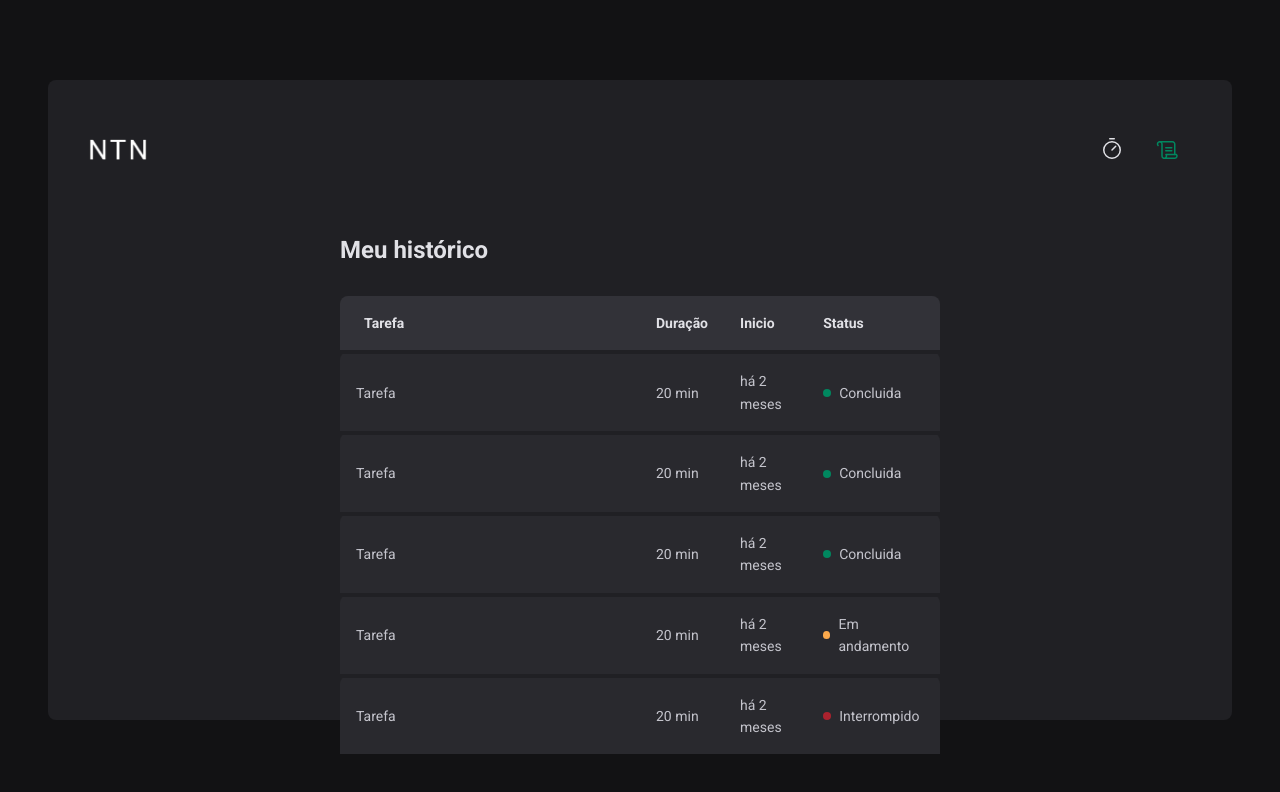
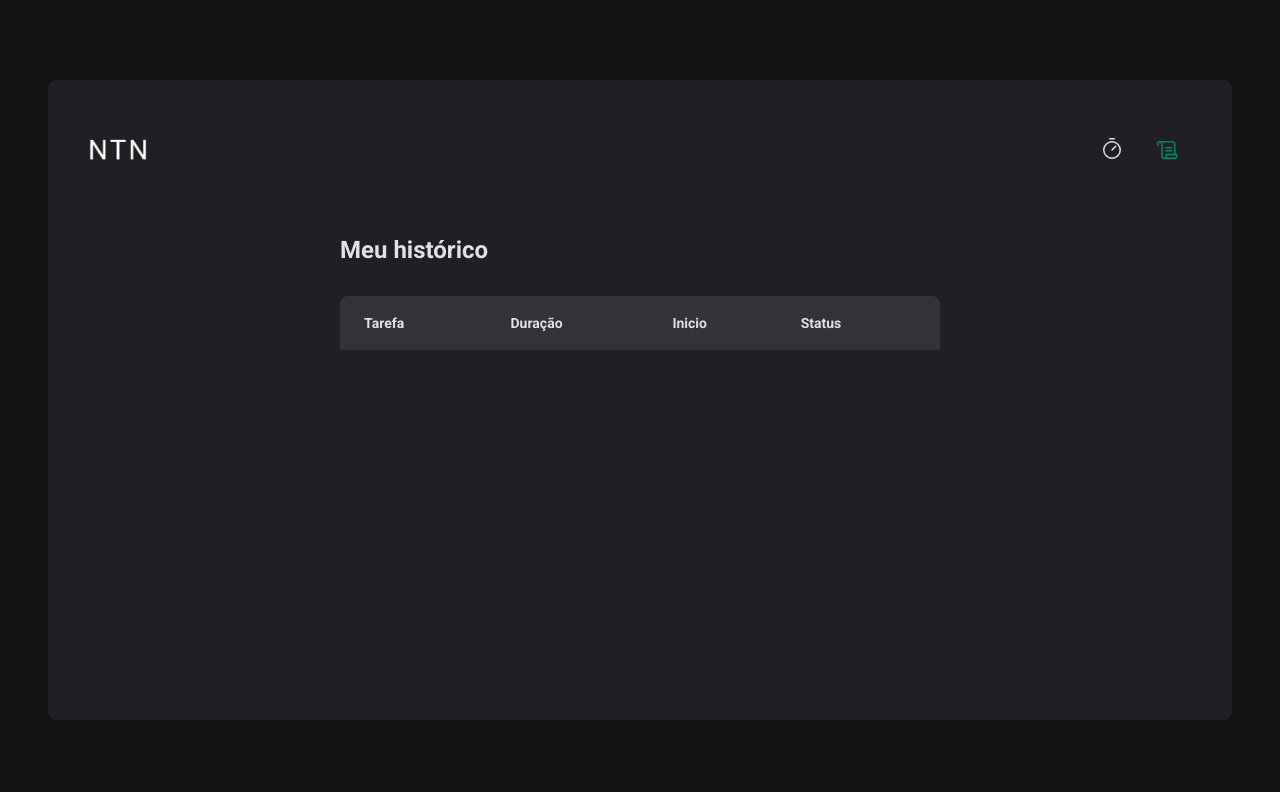
Before and after one commit to NatanRei/pomodoro-clock, a React (Vite) app: page /history in a window 1280 px wide. Shown: the top 792 px of the page. Built offline with nearby package versions, Linux system fonts and the light colour scheme.

Commit message:
feat: finalizando history Page

```diff
--- a/src/contexts/CyclesContext.tsx
+++ b/src/contexts/CyclesContext.tsx
@@ -23,7 +23,7 @@ interface CyclesContextType {
   setActiveCycleHowNull: () => void
   handleSetAmountSeccondsPassed: (seconds: number) => void
   handleInterruptActiveCycle: () => void
-  handleCreateNewCycle: (data: NewCycleFormData) => void
+  createNewCycle: (data: NewCycleFormData) => void
 }
 
 interface CycleContextProviderProps {
@@ -72,7 +72,7 @@ export function CyclesContextProvider({ children }: CycleContextProviderProps) {
     setActiveCycleHowNull()
   }
 
-  const handleCreateNewCycle = (data: NewCycleFormData) => {
+  const createNewCycle = (data: NewCycleFormData) => {
     const id: string = String(new Date().getTime())
 
     const newCycle: Cycle = {
@@ -85,7 +85,6 @@ export function CyclesContextProvider({ children }: CycleContextProviderProps) {
     setCycles((state) => [...state, newCycle])
     setActiveCycleId(id)
     setAmountSeccondsPassed(0)
-    // reset()
   }
 
   return (
@@ -98,7 +97,7 @@ export function CyclesContextProvider({ children }: CycleContextProviderProps) {
         amountSeccondsPassed,
         handleSetAmountSeccondsPassed,
         handleInterruptActiveCycle,
-        handleCreateNewCycle,
+        createNewCycle,
         cycles,
       }}
     >
--- a/src/pages/History/index.tsx
+++ b/src/pages/History/index.tsx
@@ -1,6 +1,12 @@
+import { formatDistanceToNow } from 'date-fns'
+import ptBR from 'date-fns/locale/pt-BR'
+import { useContext } from 'react'
+import { CyclesContext } from '../../contexts/CyclesContext'
 import { HistoryContainer, HistoryList, Status } from './styles'
 
 export function History() {
+  const { cycles } = useContext(CyclesContext)
+
   return (
     <HistoryContainer>
       <h1>Meu histórico</h1>
@@ -15,46 +21,27 @@ export function History() {
             </tr>
           </thead>
           <tbody>
-            <tr>
-              <td>Tarefa</td>
-              <td>20 min</td>
-              <td>há 2 meses</td>
-              <td>
-                <Status statusColor="green">Concluida</Status>
-              </td>
-            </tr>
-            <tr>
-              <td>Tarefa</td>
-              <td>20 min</td>
-              <td>há 2 meses</td>
-              <td>
-                <Status statusColor="green">Concluida</Status>
-              </td>
-            </tr>
-            <tr>
-              <td>Tarefa</td>
-              <td>20 min</td>
-              <td>há 2 meses</td>
-              <td>
-                <Status statusColor="green">Concluida</Status>
-              </td>
-            </tr>
-            <tr>
-              <td>Tarefa</td>
-              <td>20 min</td>
-              <td>há 2 meses</td>
-              <td>
-                <Status statusColor="yellow">Em andamento</Status>
-              </td>
-            </tr>
-            <tr>
-              <td>Tarefa</td>
-              <td>20 min</td>
-              <td>há 2 meses</td>
-              <td>
-                <Status statusColor="red">Interrompido</Status>
-              </td>
-            </tr>
+            {cycles.map((cycle) => (
+              <tr key={cycle.id}>
+                <td>{cycle.task}</td>
+                <td>{cycle.minutesAmount} min</td>
+                <td>
+                  {formatDistanceToNow(cycle.startDate, {
+                    addSuffix: true,
+                    locale: ptBR,
+                  })}
+                </td>
+                <td>
+                  {cycle.finishedDate ? (
+                    <Status statusColor="green">Concluida</Status>
+                  ) : cycle.interruptedDate ? (
+                    <Status statusColor="red">Interrompida</Status>
+                  ) : (
+                    <Status statusColor="yellow">Em Andamento</Status>
+                  )}
+                </td>
+              </tr>
+            ))}
           </tbody>
         </table>
       </HistoryList>
--- a/src/pages/Home/index.tsx
+++ b/src/pages/Home/index.tsx
@@ -17,7 +17,7 @@ interface NewCycleFormData {
 }
 
 export function Home() {
-  const { activeCycle, handleInterruptActiveCycle, handleCreateNewCycle } =
+  const { activeCycle, handleInterruptActiveCycle, createNewCycle } =
     useContext(CyclesContext)
 
   const newCycleForm = useForm<NewCycleFormData>({
@@ -27,10 +27,15 @@ export function Home() {
     },
   })
 
-  const { handleSubmit, watch } = newCycleForm
+  const { handleSubmit, watch, reset } = newCycleForm
 
   const task = watch('task')
   const isSubmitDisabled = !task
+
+  function handleCreateNewCycle(data: NewCycleFormData) {
+    createNewCycle(data)
+    reset()
+  }
 
   return (
     <HomeContainer>
```
